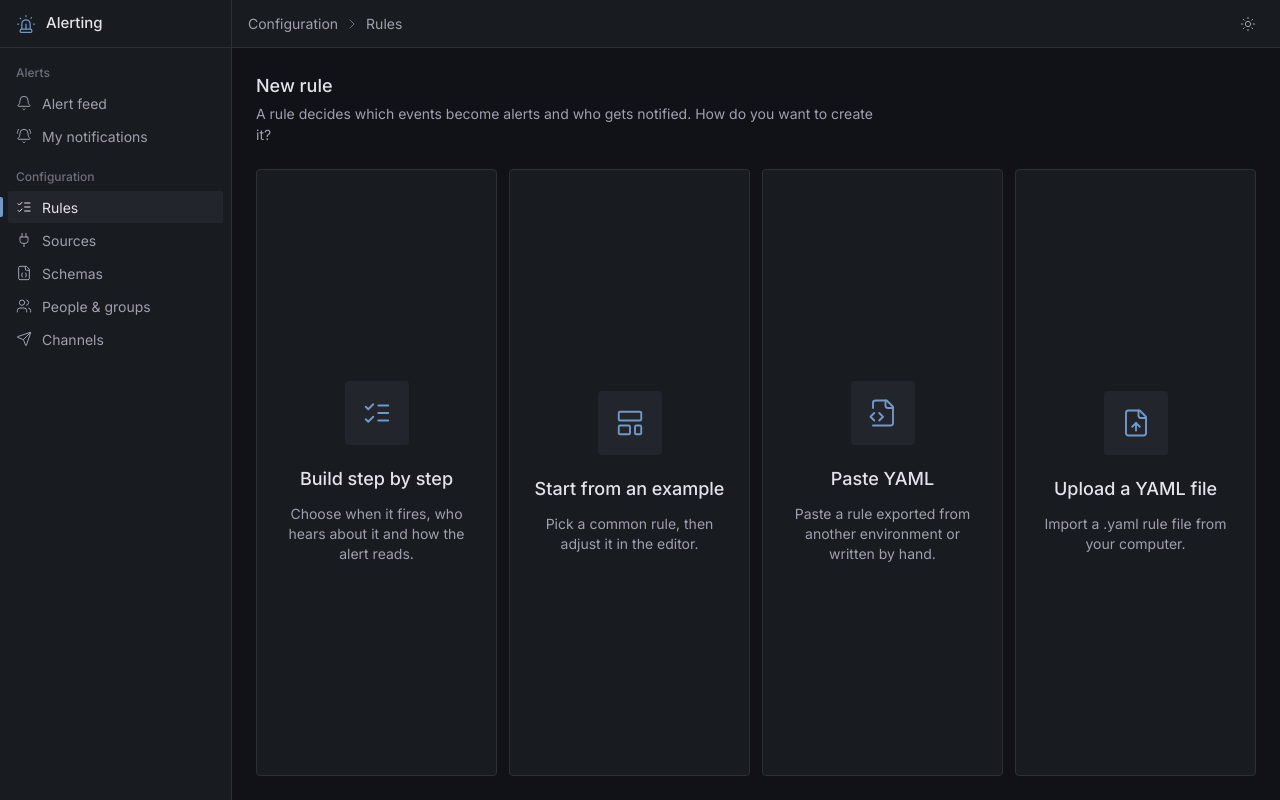
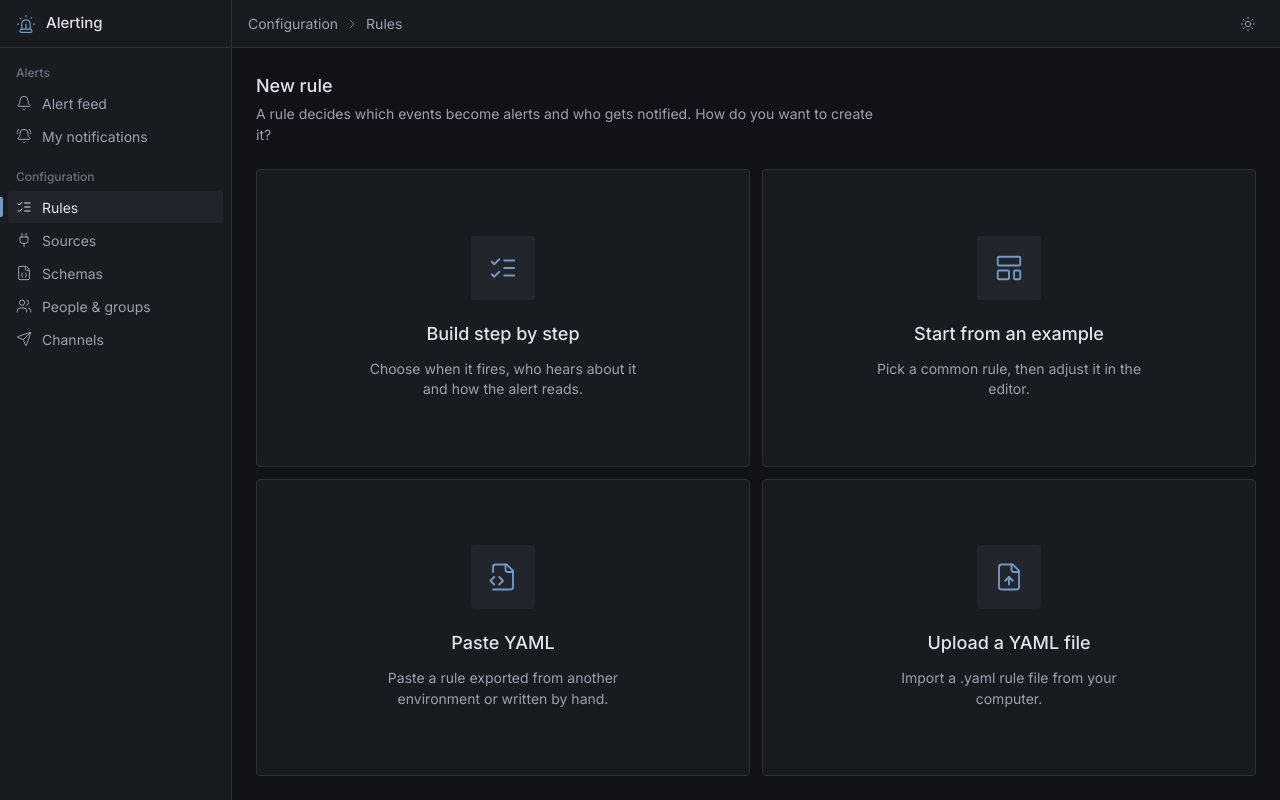
Before and after one commit to orowicki/gs-hackathon, a React (Vite) app in the folder packages/web/: page /rules/new in a window 1280 px wide. Built offline with nearby package versions, Linux system fonts and the light colour scheme.

Commit message:
web: create chooser as a 2x2 grid; pages use the full width (no max-width cap)
On wide screens pages stopped at 1280-1400 px and left an empty strip on the
right. Grafana-style: content spans the available width.

Co-Authored-By: Claude Opus 5.5 <noreply@anthropic.com>

```diff
--- a/packages/web/src/pages/rules/rules.css
+++ b/packages/web/src/pages/rules/rules.css
@@ -1,8 +1,4 @@
 /* Rules list and rule editor. Shared controls live in styles/components.css. */
-.rules-page {
-  max-width: 1280px;
-}
-
 .rules-page .muted {
   color: var(--muted);
 }
--- a/packages/web/src/styles/app.css
+++ b/packages/web/src/styles/app.css
@@ -59,7 +59,6 @@ a:hover {
 }
 
 .page {
-  max-width: 1400px;
   padding: var(--space-5) var(--space-5);
   display: flex;
   flex-direction: column;
--- a/packages/web/src/styles/components.css
+++ b/packages/web/src/styles/components.css
@@ -785,6 +785,9 @@ input.mono,
 .chooser.idle .chooser-grid {
   flex: 1;
   min-height: 420px;
+  /* 2 x 2 rectangles filling the space */
+  grid-template-columns: repeat(2, minmax(0, 1fr));
+  grid-template-rows: repeat(2, minmax(0, 1fr));
 }
 
 .chooser.idle .choice {
```
